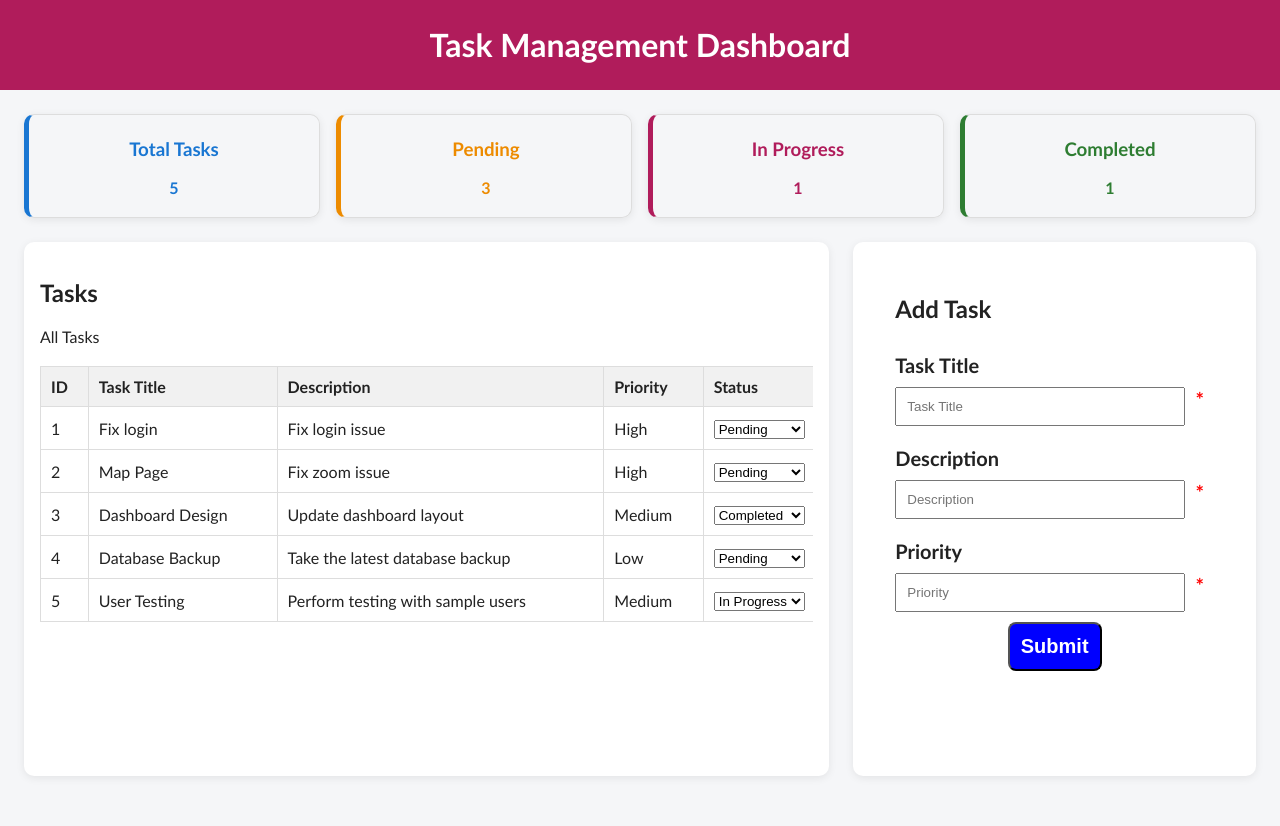
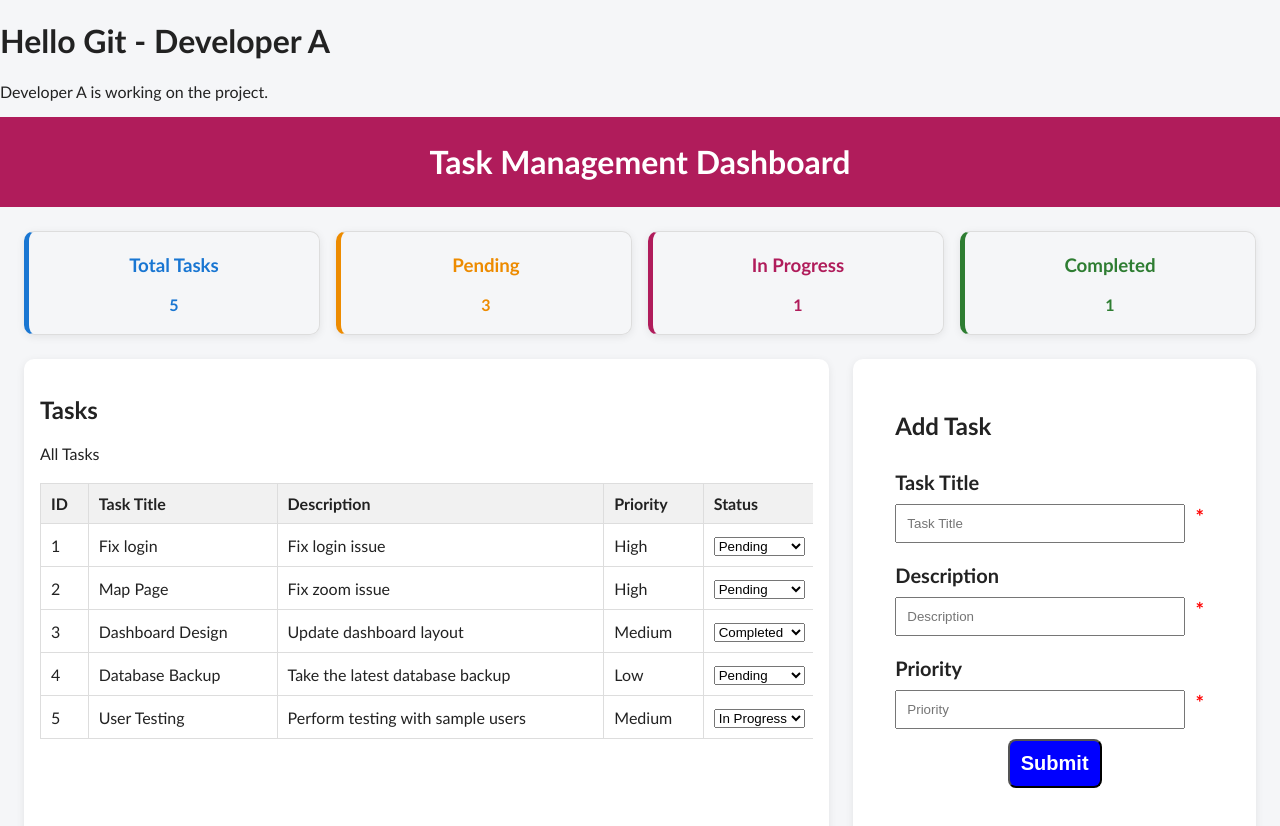
Before and after one commit to anuradha-vasudevan/test, a React (Vite) app: page / in a window 1280 px wide. Shown: the top 826 px of the page. Before the commit the page ends 800 px from the top, so only its background shows below. Built offline with nearby package versions, Linux system fonts and the light colour scheme.

Commit message:
Devloper A index file

```diff
--- a/src/App.jsx
+++ b/src/App.jsx
@@ -51,6 +51,8 @@ function App() {
 
   return (
     <>
+    <h1>Hello Git - Developer A</h1>
+<p>Developer A is working on the project.</p>
       <div className='dashboard'>
         <HeaderArea />
         <Summary allTasks={tasks} />
```
